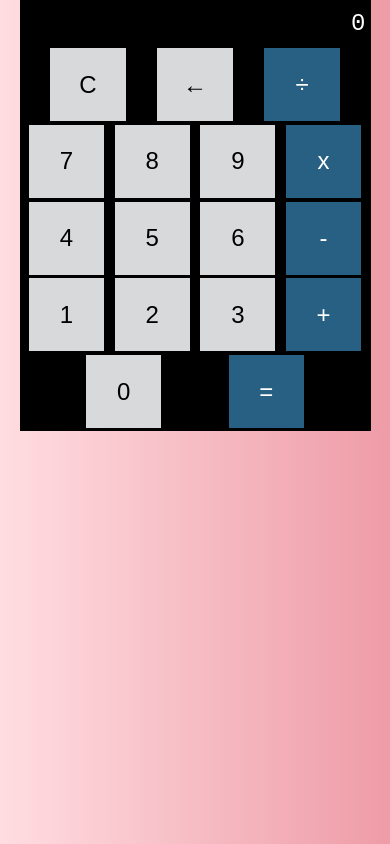
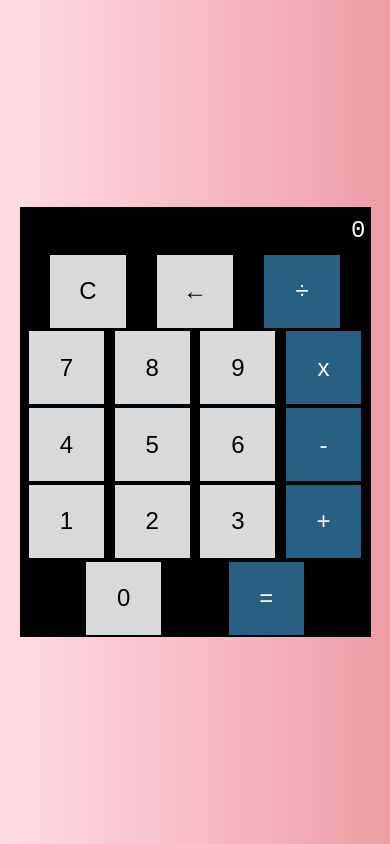
Before and after one commit to nickster716/calculator-project, a plain HTML site: page index.html in a window 390 px wide. Drawn offline with Linux system fonts and the light colour scheme.

Commit message:
Update style.css

```diff
--- a/style.css
+++ b/style.css
@@ -4,10 +4,13 @@
 
 body{
     padding:0;
-    margin: 130px;
+    /* margin: 130px; */
+    margin:0;
     display:flex;
     justify-content: center;
-    align-content: space-around;
+    /* align-content: space-around; */
+    align-items: center;
+    height: 100vh; /* Full viewport height */
 
     background: #ee9ca7;  /* fallback for old browsers */
     background: linear-gradient(to right, #ffdde1, #ee9ca7);
@@ -15,7 +18,8 @@ body{
 }
 
 .calc{
-    width:400px;
+    width:100%;
+    max-width: 400px; /* Maximum width for large screens */
     background-color: black;
     color: white;
 }
@@ -66,29 +70,22 @@ body{
     background-color: #3e92c4;
 }
 
-/* Media query for devices smaller than 600px */
+/* Responsive Design */
 @media (max-width: 600px) {
-    body {
-        padding: 0;
-        margin: 0;
-        height: 100%; /* Ensure full height for the calculator */
-    }
-
     .calc {
-        width: 90%; /* Make calculator take up 90% of the screen width */
-        max-width: none; /* Remove max-width for smaller screens */
+        width: 90%; /* Adjust calculator width for mobile */
     }
 
     .calc-button {
-        width: 22%; /* Make buttons smaller to fit */
-        font-size: 1.5em; /* Smaller font size for buttons */
+        width: 22%; /* Make buttons slightly smaller to fit better on smaller screens */
+        font-size: 1.5em; /* Reduce font size for better readability */
+    }
+
+    .calc-row {
+        justify-content: space-evenly; /* Evenly space the buttons */
     }
 
     .screen {
-        font-size: 1.5em; /* Smaller font size for the screen */
-    }
-
-    .calc-row {
-        justify-content: space-evenly; /* Space buttons evenly */
+        font-size: 1.5em; /* Reduce the screen font size on smaller screens */
     }
 }
```
